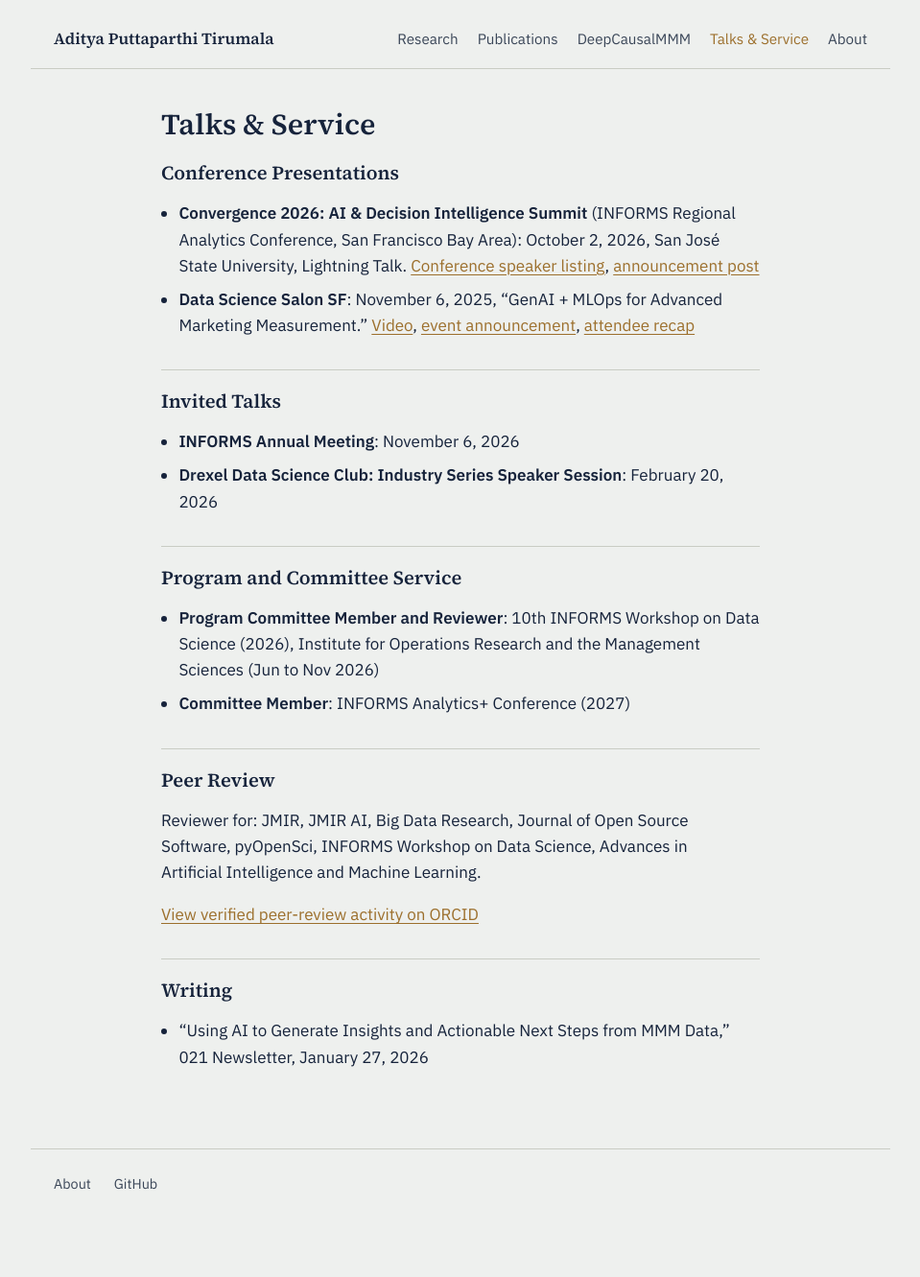
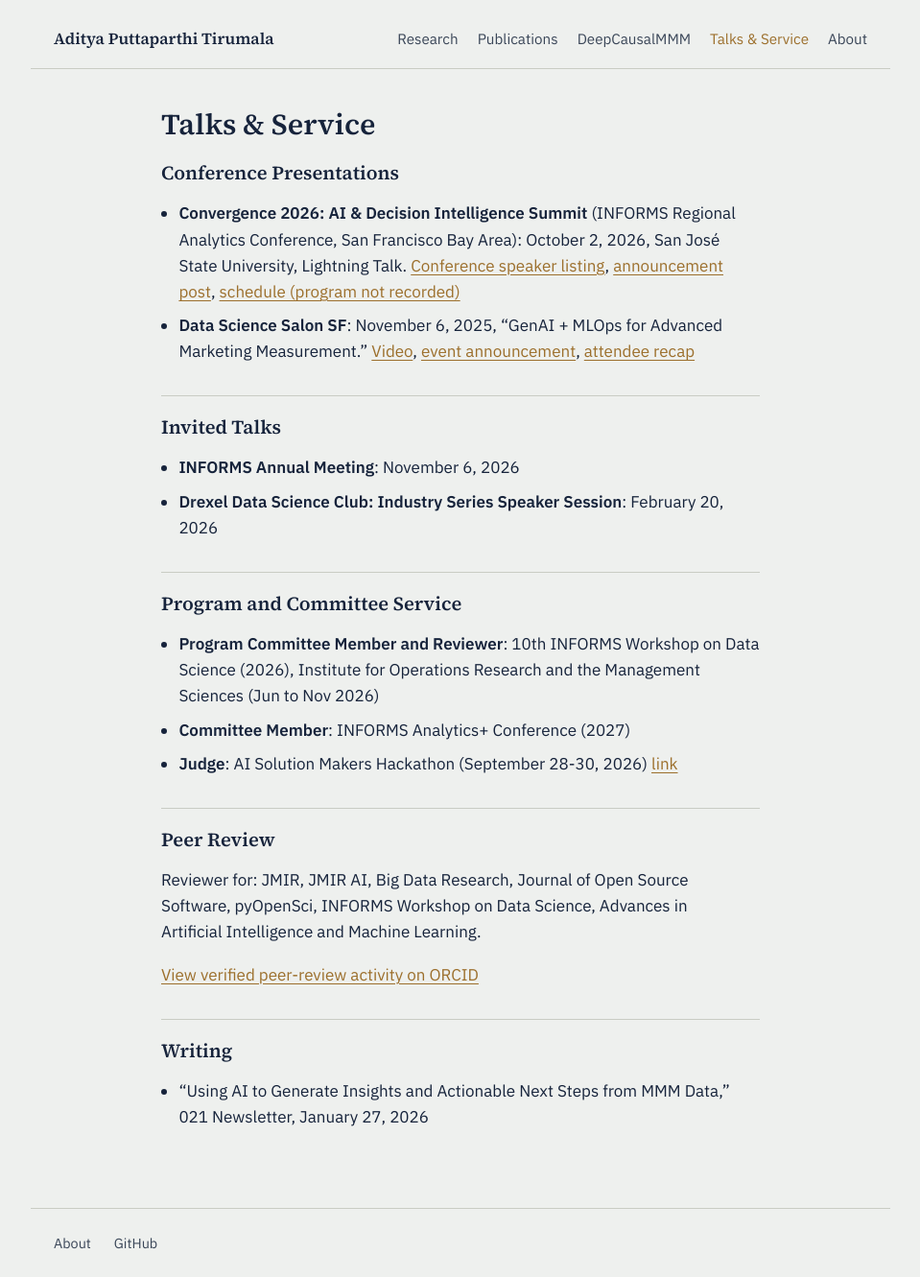
Before and after one commit to adityapt/personal-repo, a Jekyll site: the page built from talks-service.md, in a window 1280 px wide. Shown: the whole page at 96% size, without its empty margins (160-1119 px from the left). Built offline with Jekyll 4.4.1, drawn with Linux system fonts in a browser that asks for light colours; before the commit the page ends 1269 px from its top, so only the background shows below that.

Commit message:
Update conference details and add new judging role
Added a link to the conference schedule for the Convergence 2026 presentation and included the role of Judge for the AI Solution Makers Hackathon.

```diff
--- a/talks-service.md
+++ b/talks-service.md
@@ -6,7 +6,7 @@ permalink: /talks-service/
 
 ## Conference Presentations
 
-- **Convergence 2026: AI & Decision Intelligence Summit** (INFORMS Regional Analytics Conference, San Francisco Bay Area): October 2, 2026, San José State University, Lightning Talk. [Conference speaker listing](https://sanfrancisco2026.informs.org/speakers/), [announcement post](https://www.linkedin.com/posts/anitabowers_informs-operationsresearch-ai-share-7500242281292193792-pxPM/) <!-- TODO: specific talk title/abstract not listed on conference site yet; add once announced -->
+- **Convergence 2026: AI & Decision Intelligence Summit** (INFORMS Regional Analytics Conference, San Francisco Bay Area): October 2, 2026, San José State University, Lightning Talk. [Conference speaker listing](https://sanfrancisco2026.informs.org/speakers/), [announcement post](https://www.linkedin.com/posts/anitabowers_informs-operationsresearch-ai-share-7500242281292193792-pxPM/), [schedule (program not recorded)](https://sanfrancisco2026.informs.org/agenda/) <!-- TODO: specific talk title/abstract not listed on conference site yet; add once announced -->
 - **Data Science Salon SF**: November 6, 2025, "GenAI + MLOps for Advanced Marketing Measurement." [Video](https://youtu.be/NCfcgT-Twf4?si=CiLHWZJJlNM6MldY), [event announcement](https://www.linkedin.com/posts/dsssf-generativeai-mlops-share-7383963548625862656-2QHH/), [attendee recap](https://www.linkedin.com/posts/barbara-galiza_making-decisions-from-mmm-does-not-need-to-share-7421874841777192960-BG5r/)
 
 ## Invited Talks
@@ -18,6 +18,7 @@ permalink: /talks-service/
 
 - **Program Committee Member and Reviewer**: 10th INFORMS Workshop on Data Science (2026), Institute for Operations Research and the Management Sciences (Jun to Nov 2026)
 - **Committee Member**: INFORMS Analytics+ Conference (2027)
+- **Judge**: AI Solution Makers Hackathon (September 28-30, 2026) [link](https://aisolutionmakers.com/#/judges)
 
 <!-- TODO: confirm the exact official role title/dates for the Analytics+ 2027 committee before publishing (e.g. Program Committee vs. Organizing Committee), and add it to ORCID. -->
 
```
